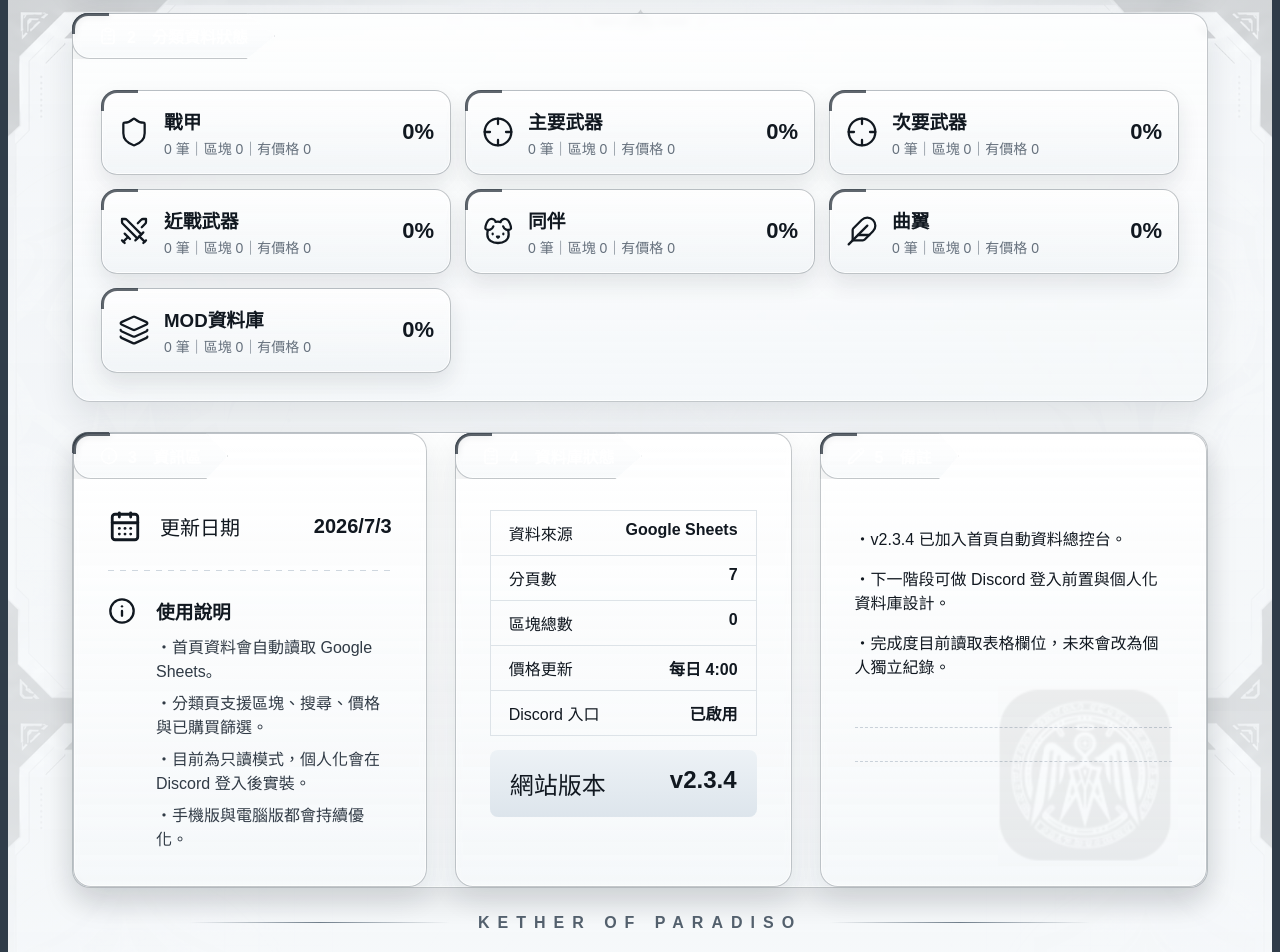
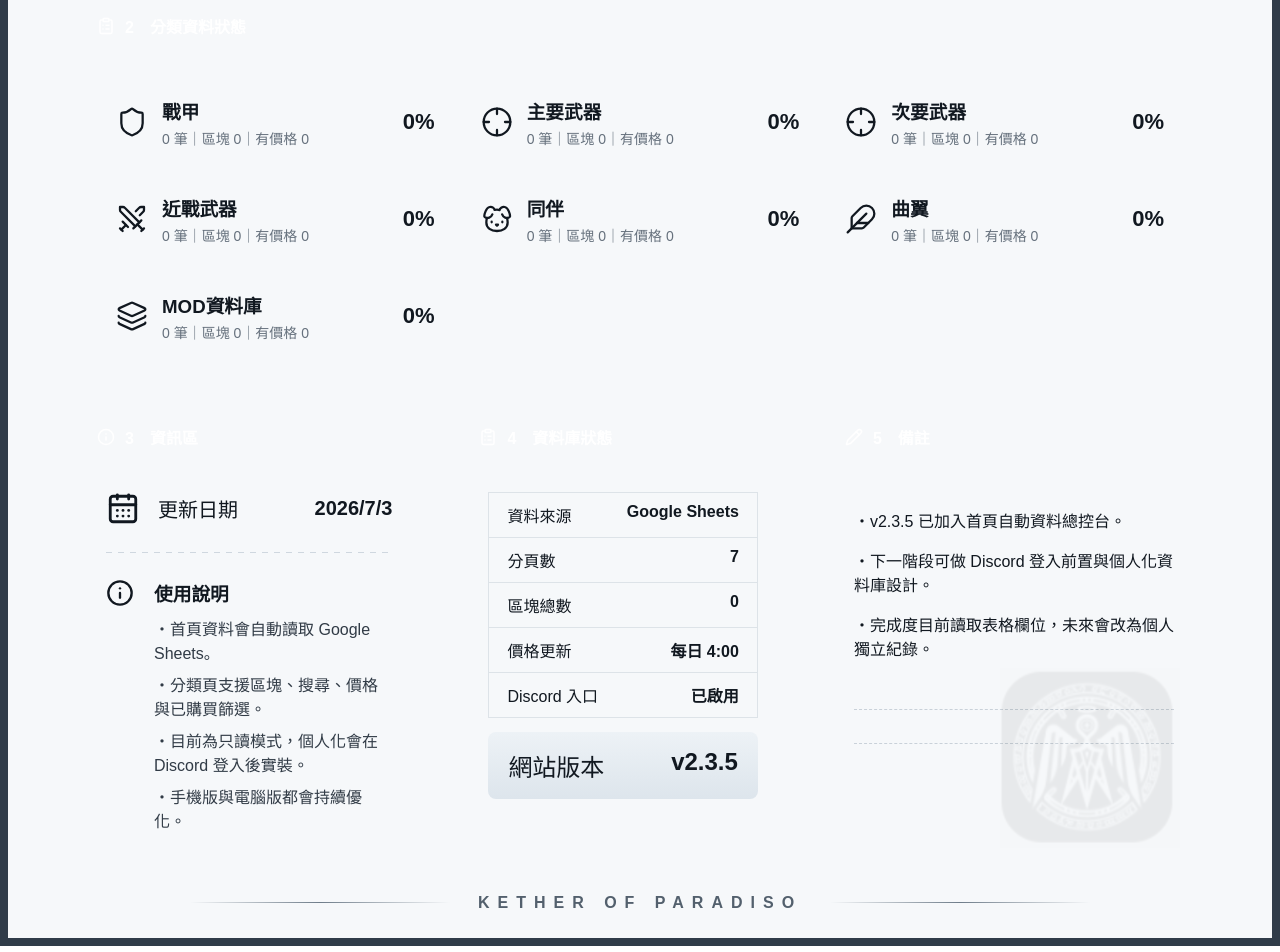
Before and after one commit to yahananako/kether-warframe-database, a Next.js app: page / in a window 1280 px wide. Shown: the part 1431-2383 px from the top of the page. Built offline with nearby package versions, Linux system fonts and the light colour scheme; no server answers.

Commit message:
Rollback homepage sci fi frame styling v2.3.5

```diff
--- a/app/database/[category]/page.tsx
+++ b/app/database/[category]/page.tsx
@@ -91,7 +91,7 @@ export default async function DatabaseCategoryPage({
         <p>KETHER OF PARADISO</p>
         <h1>{config.title}</h1>
         <span>{config.subtitle}</span>
-        <b className="db-version-chip">網站版本 v2.3.4</b>
+        <b className="db-version-chip">網站版本 v2.3.5</b>
       </section>
 
       {error && (
--- a/app/db-status/page.tsx
+++ b/app/db-status/page.tsx
@@ -224,7 +224,7 @@ export default async function DbStatusPage() {
         <div>
           <p>KETHER OF PARADISO</p>
           <h1>資料庫連線狀態</h1>
-          <span>v2.3.4 Supabase 與 KETHER 免費方案測試頁。</span>
+          <span>v2.3.5 Supabase 與 KETHER 免費方案測試頁。</span>
         </div>
       </header>
 
--- a/app/globals.css
+++ b/app/globals.css
@@ -2021,3 +2021,45 @@ a.nav-card {
     opacity: 0.55 !important;
   }
 }
+
+/* v2.3.5 安全回復：關閉 v2.3.3 / v2.3.4 的首頁背景與自動科技框，避免版面錯亂 */
+.homepage-sci-fi {
+  background: #f6f8fa !important;
+  background-image: none !important;
+  background-attachment: scroll !important;
+}
+
+/* 取消自動套到所有 section / article / card / panel 的科技框 */
+.homepage-sci-fi section:not(.home-hero-image-banner),
+.homepage-sci-fi article,
+.homepage-sci-fi [class*="card"],
+.homepage-sci-fi [class*="Card"],
+.homepage-sci-fi [class*="panel"],
+.homepage-sci-fi [class*="Panel"] {
+  border: initial !important;
+  border-radius: initial !important;
+  background: initial !important;
+  box-shadow: initial !important;
+  backdrop-filter: initial !important;
+}
+
+/* 取消左上角科技角飾 */
+.homepage-sci-fi section:not(.home-hero-image-banner)::before,
+.homepage-sci-fi article::before,
+.homepage-sci-fi [class*="card"]::before,
+.homepage-sci-fi [class*="Card"]::before,
+.homepage-sci-fi [class*="panel"]::before,
+.homepage-sci-fi [class*="Panel"]::before {
+  content: none !important;
+  display: none !important;
+}
+
+/* 分類按鍵恢復原本樣式，不再硬套外框 */
+.homepage-sci-fi a[href^="/database"],
+.homepage-sci-fi a[href="/overview"],
+.homepage-sci-fi a[href="/"] {
+  border: initial !important;
+  border-radius: initial !important;
+  background: initial !important;
+  box-shadow: initial !important;
+}
--- a/app/login/page.tsx
+++ b/app/login/page.tsx
@@ -14,7 +14,7 @@ export default function LoginPage() {
         <div>
           <p>KETHER OF PARADISO</p>
           <h1>Discord 登入</h1>
-          <span>v2.3.4 權限系統前置頁，下一階段會接入 Discord OAuth。</span>
+          <span>v2.3.5 權限系統前置頁，下一階段會接入 Discord OAuth。</span>
         </div>
       </header>
 
--- a/app/page.tsx
+++ b/app/page.tsx
@@ -233,7 +233,7 @@ export default async function HomePage() {
 
           <div className="total-row">
             <span>網站版本</span>
-            <b>v2.3.4</b>
+            <b>v2.3.5</b>
           </div>
         </article>
 
@@ -243,7 +243,7 @@ export default async function HomePage() {
             <span>5　備註</span>
           </div>
 
-          <p>・v2.3.4 已加入首頁自動資料總控台。</p>
+          <p>・v2.3.5 已加入首頁自動資料總控台。</p>
           <p>・下一階段可做 Discord 登入前置與個人化資料庫設計。</p>
           <p>・完成度目前讀取表格欄位，未來會改為個人獨立紀錄。</p>
           <div className="note-lines" />
--- a/app/profile/page.tsx
+++ b/app/profile/page.tsx
@@ -47,7 +47,7 @@ export default function ProfilePage() {
         <div>
           <p>KETHER OF PARADISO</p>
           <h1>個人進度中心</h1>
-          <span>v2.3.4 個人化資料庫前置架構，準備接入 Discord 與資料庫。</span>
+          <span>v2.3.5 個人化資料庫前置架構，準備接入 Discord 與資料庫。</span>
         </div>
       </header>
 
--- a/package.json
+++ b/package.json
@@ -1,6 +1,6 @@
 {
   "name": "kether-warframe-database",
-  "version": "2.3.4",
+  "version": "2.3.5",
   "private": true,
   "scripts": {
     "dev": "next dev",
```
